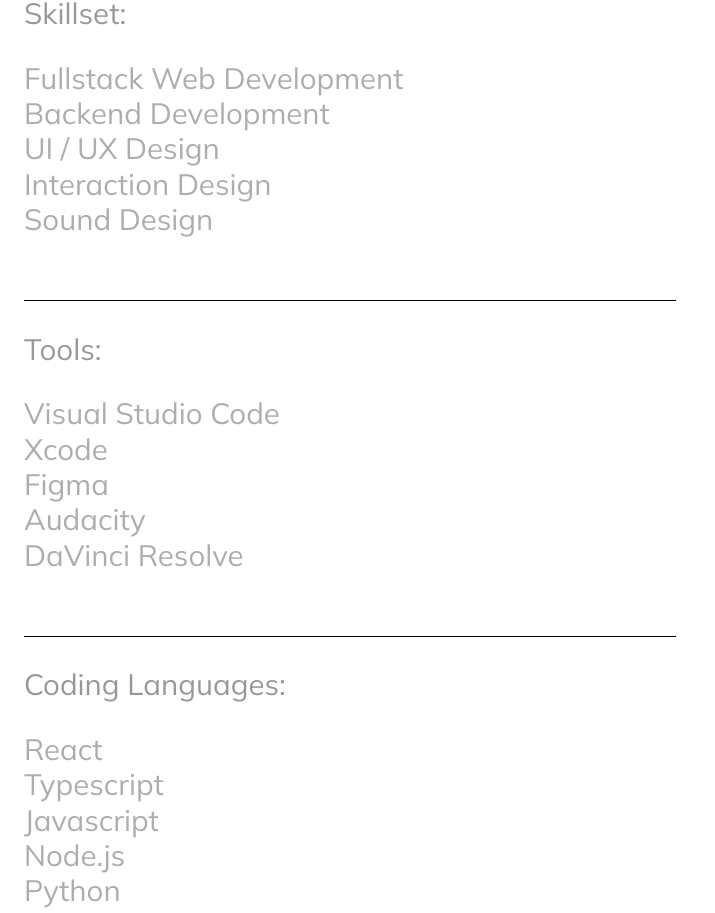
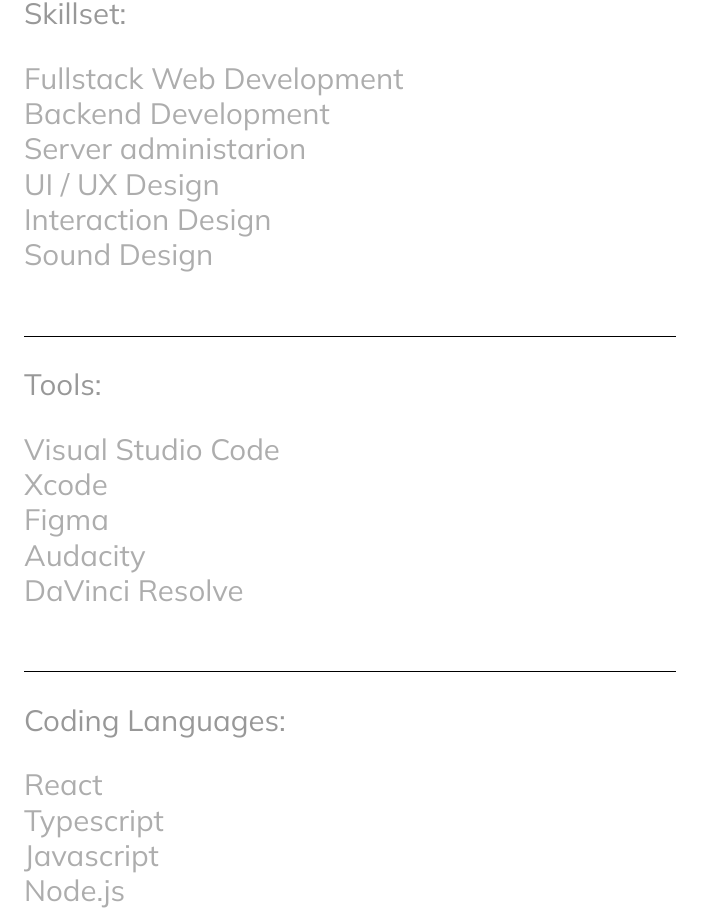
Before and after one commit to JustThatRandomCoder/juliusgrimm_portfolio_2025, a React (Vite) app: page /info in a window 1280 px wide. Shown: the part 1957-2870 px from the top of the page, without its empty margins (0-715 px from the left). Built offline with nearby package versions, Linux system fonts and the light colour scheme; a web font is replaced by a local one.

Commit message:
added server administration to my skillset

```diff
--- a/src/pages/InfoPage.tsx
+++ b/src/pages/InfoPage.tsx
@@ -169,6 +169,9 @@
                   Backend Development
                 </span>
                 <span className="text-block text-description">
+                  Server administarion
+                </span>
+                <span className="text-block text-description">
                   UI / UX Design
                 </span>
                 <span className="text-block text-description">
```
Also changed, not shown: 2 other files (tests, documents, lock files or other folders).
